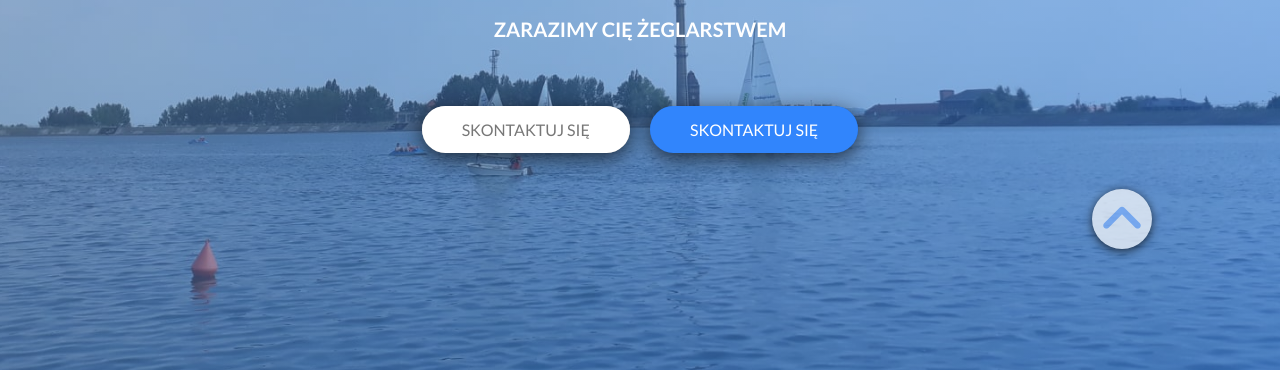
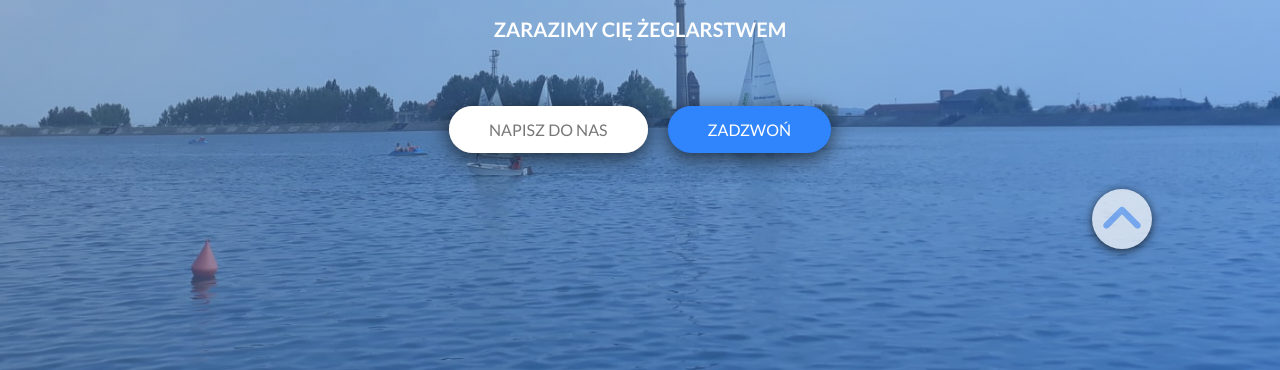
Before and after one commit to patryk-frejek/BKZ-Bielawa, a website: page starter/index.html in a window 1280 px wide. Shown: the part 431-801 px from the top of the page. Drawn offline with Linux system fonts and the light colour scheme.

Commit message:
add tel num

```diff
--- a/starter/index.html
+++ b/starter/index.html
@@ -60,8 +60,8 @@
 					<h1 class="heading-primary heading-primary--main u-margin-bottom-small">Żeglarstwo naszą pasją <br>może twoją?</h1>
 					<h1 class="heading-primary heading-primary--sub">Zarazimy cię żeglarstwem</h2>
 					<div class="hero__cta">
-						<a href="mailto:bkzwielkasowa@gmail.com" class="cta btn btn--white">Skontaktuj się</a>
-						<a href="mailto:bkzwielkasowa@gmail.com" class="cta btn btn--blue">Skontaktuj się</a>
+						<a href="mailto:bkzwielkasowa@gmail.com" class="cta btn btn--white">Napisz do nas</a>
+						<a href="tel:+48746461336" class="cta btn btn--blue">Zadzwoń</a>
 
 					</div>
 				</div>
```
